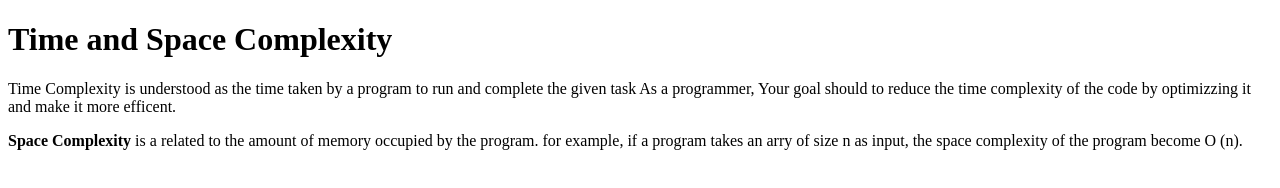
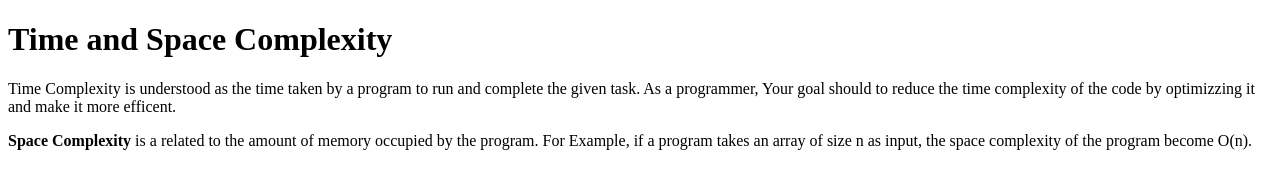
Before and after one commit to acciojob/time-and-space-complexity-Surajkr1999, a website: page main.html in a window 1280 px wide. Drawn offline with Linux system fonts and the light colour scheme.

Commit message:
created a submission

```diff
--- a/main.html
+++ b/main.html
@@ -9,8 +9,8 @@
 <body>
 	<!-- the entire body must be written by student -->
 	<h1>Time and Space Complexity</h1>
-	<p>Time Complexity is understood as the time taken by a program to run and complete the given task As a programmer, Your goal should to reduce the time complexity of the code by optimizzing it and make it more efficent.</p>
-	<P><b>Space Complexity </b>is a related to the amount of memory occupied by the program. for example, if a program takes an arry of size n as input, the space complexity of the program become O (n). </P>
+	<p>Time Complexity is understood as the time taken by a program to run and complete the given task. As a programmer, Your goal should to reduce the time complexity of the code by optimizzing it and make it more efficent.</p>
+	<P><b>Space Complexity </b>is a related to the amount of memory occupied by the program. For Example, if a program takes an array of size n as input, the space complexity of the program become O(n). </P>
 
     <script type="text/javascript" src="./script.js">
 </script>
```
